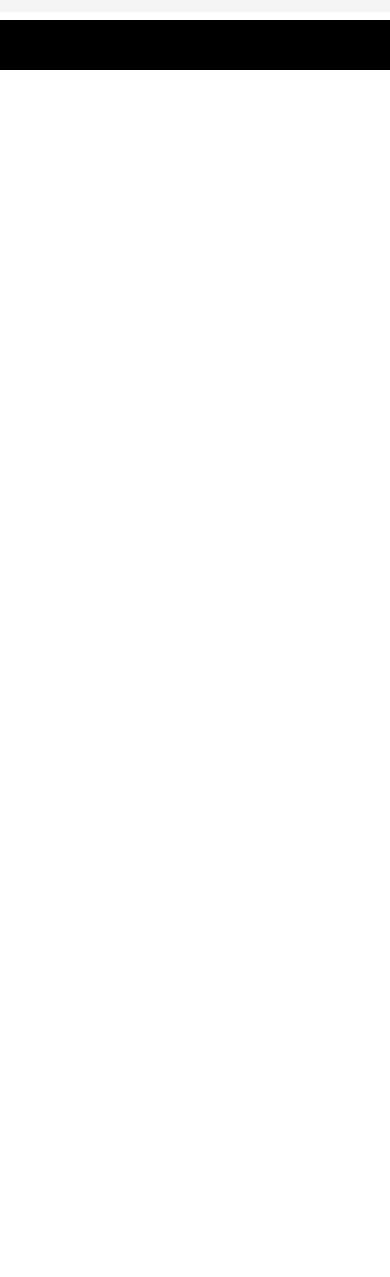
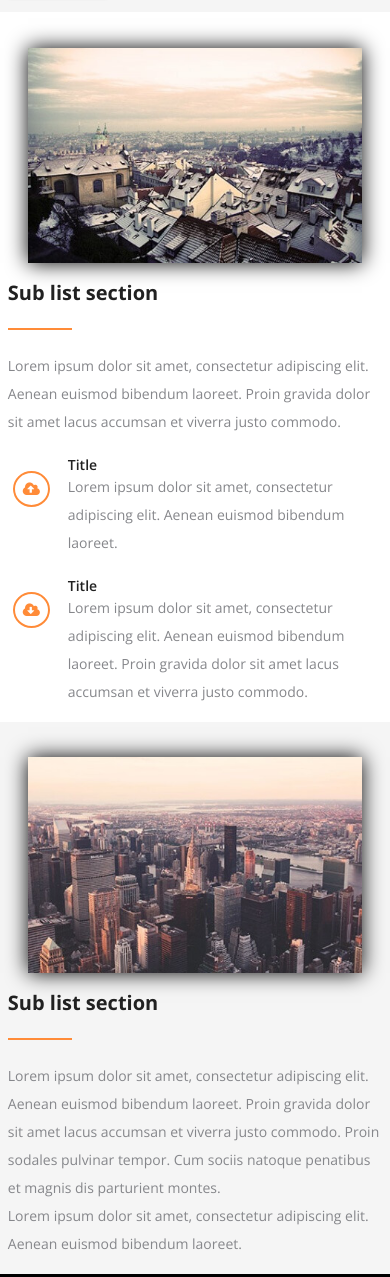
Before and after one commit to Mi6aRdnv/Layout-template-Axit, a plain HTML site: page index.html in a window 390 px wide. Shown: the part 1590-2867 px from the top of the page. Before the commit the page ends 1660 px from the top, so only its background shows below. Drawn offline with nearby package versions, Linux system fonts and the light colour scheme.

Commit message:
Add files via upload

```diff
--- a/css/style.css
+++ b/css/style.css
@@ -14,6 +14,9 @@ body {
   padding: 1% 2%;
   max-width: 1180px;
   margin: 0% auto;
+}
+html {
+  scroll-behavior: smooth;
 }
 /* ............ШАПКА.................................................................... */
 .header {
@@ -119,8 +122,7 @@ body {
   font-weight: 300;
   font-family: "Raleway";
 }
-.header-wrap__download {
-}
+
 .header-wrap__link-download {
   display: inline-block;
   border: 2px solid #fff;
@@ -400,8 +402,6 @@ body {
   flex-direction: column;
   justify-content: space-between;
 }
-.tabs-content__img-block {
-}
 
 .tabs-content__title {
   font-size: 20px;
@@ -487,7 +487,120 @@ body {
     font-size: 13px;
   }
 }
+/* ............About.................................................................... */
+.content-even {
+  padding: 3% 0;
+}
+.content-even__container {
+  display: flex;
+  justify-content: space-between;
+}
+.text-cotainer {
+  font-family: "Open Sans";
+  color: #86878b;
+  font-size: 14px;
+  line-height: 2;
+  display: flex;
+  flex-direction: column;
+  flex-basis: 45%;
+}
+.text-cotainer > *:not(:last-child) {
+  margin-bottom: 20px;
+}
+.text-wrap {
+}
+.img-cotainer {
+  flex-basis: 45%;
+  padding: 50px;
+}
+.img-cotainer__img {
+  width: 100%;
+  box-shadow: 0px 0px 20px;
+}
+.img-cotainer__img2 {
+  width: 10%;
+  box-shadow: 0px 0px 0px;
+}
+.text-wrap__title {
+  color: #212121;
+  font-size: 20px;
+  line-height: 1;
+  font-weight: 700;
+}
+.text-wrap__title::after {
+  content: url(../img/line_ginger.png);
+  display: block;
+  margin: 10px 0 20px 0;
+  width: 64px;
+  height: 19px;
+  overflow: hidden;
+}
+.text-wrap__subtitle {
+  font-weight: 400;
+}
+.text-cotainer__download-content {
+  position: relative;
+  margin-left: 60px;
+}
+.text-cotainer__download-content::before {
+  display: inline-block;
+  font-family: FontAwesome;
+  content: "\f0ee";
+  position: absolute;
+  top: 15px;
+  left: -55px;
+  color: #ff8b38;
+  border-radius: 50%;
+  border: 2px solid #ff8b38;
+  padding: 8px;
+  font-size: 16px;
+  line-height: 1;
+}
+._upload::before {
+  content: "\f0ed";
+}
 
+.text-cotainer__download-content h4 {
+  line-height: 17px;
+  font-weight: 600;
+  color: #212121;
+}
+.text-cotainer__download-content p {
+}
+@media (max-width: 992px) {
+  .img-cotainer {
+    flex-basis: 50%;
+    padding: 20px;
+  }
+}
+@media (max-width: 767px) {
+  .content-even__container {
+    flex-direction: column;
+    justify-content: space-between;
+  }
+  .content-odd__container {
+    flex-direction: column-reverse;
+    justify-content: space-between;
+  }
+  .img-cotainer {
+    flex-basis: 100%;
+    padding: 20px 120px;
+  }
+}
+@media (max-width: 500px) {
+  .content-even__container {
+    flex-direction: column;
+    justify-content: space-between;
+  }
+  .content-odd__container {
+    flex-direction: column-reverse;
+    justify-content: space-between;
+  }
+  .img-cotainer {
+    flex-basis: 100%;
+    padding: 20px;
+  }
+}
 /* ............ПОДВАЛ.................................................................... */
 .footer {
   width: 100%;
--- a/index.html
+++ b/index.html
@@ -23,19 +23,19 @@
                     <div class="header__menu menu">
                         <ul class="header__list">
                             <li class="header__item">
-                                <a href="#" class="header__link">Features</a>
+                                <a href="#Features" class="header__link">Features</a>
                             </li>
                             <li class="header__item">
-                                <a href="#" class="header__link">About</a>
+                                <a href="#About" class="header__link">About</a>
                             </li>
                             <li class="header__item">
-                                <a href="#" class="header__link">Pricing</a>
+                                <a href="#Pricing" class="header__link">Pricing</a>
                             </li>
                             <li class="header__item">
-                                <a href="#" class="header__link">Reviews</a>
+                                <a href="#Reviews" class="header__link">Reviews</a>
                             </li>
                             <li class="header__item">
-                                <a href="#" class="header__link">Contact</a>
+                                <a href="#Contact" class="header__link">Contact</a>
                             </li>
                         </ul>
                     </div>
@@ -81,7 +81,7 @@
                             <p class="soc-media__subtitle">Lorem ipsum dolor sit amet, consectetur adipiscing elit. <br>
                                 Aenean euismod bibendum laoreet.</p>
                         </div>
-                        <ul class="soc-media__list">
+                        <ul class="soc-media__list" id="Features">
                             <li class="soc-media__item"><a href="#" class="soc-media__link1"></a></li>
                             <li class="soc-media__item"><a href="#" class="soc-media__link2"></a></li>
                             <li class="soc-media__item"><a href="#" class="soc-media__link3"></a></li>
@@ -147,9 +147,56 @@
                     </div>
                 </section>
                 <!-- /* ............ТАБЫ.................................................................... */ -->
-                <section class="content-even">
+                <section class="content-even" id="About">
                     <div class="content-even__container _container">
+                        <div class="img-cotainer">
+                            <img src="img/img-1.jpg" alt="город" class="img-cotainer__img">
+                        </div>
 
+                        <div class="text-cotainer">
+                            <div class="text-cotainer__text-wrap text-wrap">
+                                <h3 class="text-wrap__title">Sub list section</h3>
+                                <p class="text-wrap__subtitle">Lorem ipsum dolor sit amet, consectetur adipiscing elit. Aenean
+                                    euismod bibendum laoreet. Proin gravida dolor sit amet lacus
+                                    accumsan et viverra justo commodo.</p>
+                            </div>
+                            <div class="text-cotainer__download _up">
+                                <div class="text-cotainer__download-content">
+                                    <h4>Title</h4>
+                                    <p>Lorem ipsum dolor sit amet, consectetur adipiscing elit.
+                                        Aenean euismod bibendum laoreet.</p>
+                                </div>
+                            </div>
+                            <div class="text-cotainer__download _down">
+                                <div class="text-cotainer__download-content _upload">
+                                    <h4>Title</h4>
+                                    <p>Lorem ipsum dolor sit amet, consectetur adipiscing elit.
+                                        Aenean euismod bibendum laoreet. Proin gravida dolor
+                                        sit amet lacus accumsan et viverra justo commodo.</p>
+                                </div>
+                            </div>
+                        </div>
+                    </div>
+                </section>
+                <!-- /* ................................................................................ */ -->
+                <section class="content-odd">
+                    <div class="content-odd__container _container">
+                        <div class="text-cotainer">
+                            <div class="text-cotainer__text-wrap text-wrap">
+                                <h3 class="text-wrap__title">Sub list section</h3>
+                                <p class="text-wrap__subtitle">Lorem ipsum dolor sit amet, consectetur adipiscing elit. Aenean
+                                    euismod bibendum laoreet. Proin gravida dolor sit amet lacus accumsan
+                                    et viverra justo commodo. Proin sodales pulvinar tempor. Cum sociis
+                                    natoque penatibus et magnis dis parturient montes. </p>
+
+                                    <p> Lorem ipsum dolor sit amet, consectetur adipiscing elit. Aenean euismod
+                                        bibendum laoreet.</p>
+                            </div>
+                        </div>
+
+                        <div class="img-cotainer">
+                            <img src="img/img-2.jpg" alt="город" class="img-cotainer__img">
+                        </div>
                     </div>
                 </section>
 
--- a/js/main.js
+++ b/js/main.js
@@ -1,18 +1,19 @@
+document.querySelectorAll(".tabs-triggers__item").forEach((item) =>
+  item.addEventListener("click", function (e) {
+    e.preventDefault();
+    const id = e.target.getAttribute("href").replace("#", "");
 
-document.querySelectorAll(".tabs-triggers__item").forEach((item) =>
-    item.addEventListener('click', function(e){
-        e.preventDefault();
-        const id = e.target.getAttribute('href').replace('#',"");
+    document
+      .querySelectorAll(".tabs-triggers__item")
+      .forEach((child) =>
+        child.classList.remove("tabs-triggers__item--active")
+      );
 
-        document.querySelectorAll(".tabs-triggers__item").forEach(
-            (child) => child.classList.remove('tabs-triggers__item--active')
-            );
-
-        document.querySelectorAll(".tabs-content__item").forEach(
-            (child) => child.classList.remove('tabs-content__item--active')
-             );
-        item.classList.add('tabs-triggers__item--active');
-        document.getElementById(id).classList.add('tabs-content__item--active')
-    })
+    document
+      .querySelectorAll(".tabs-content__item")
+      .forEach((child) => child.classList.remove("tabs-content__item--active"));
+    item.classList.add("tabs-triggers__item--active");
+    document.getElementById(id).classList.add("tabs-content__item--active");
+  })
 );
 document.querySelector(".tabs-triggers__item").click();
```
Also changed, not shown: img/img-2.jpg (added), img/line_ginger.png (added).
